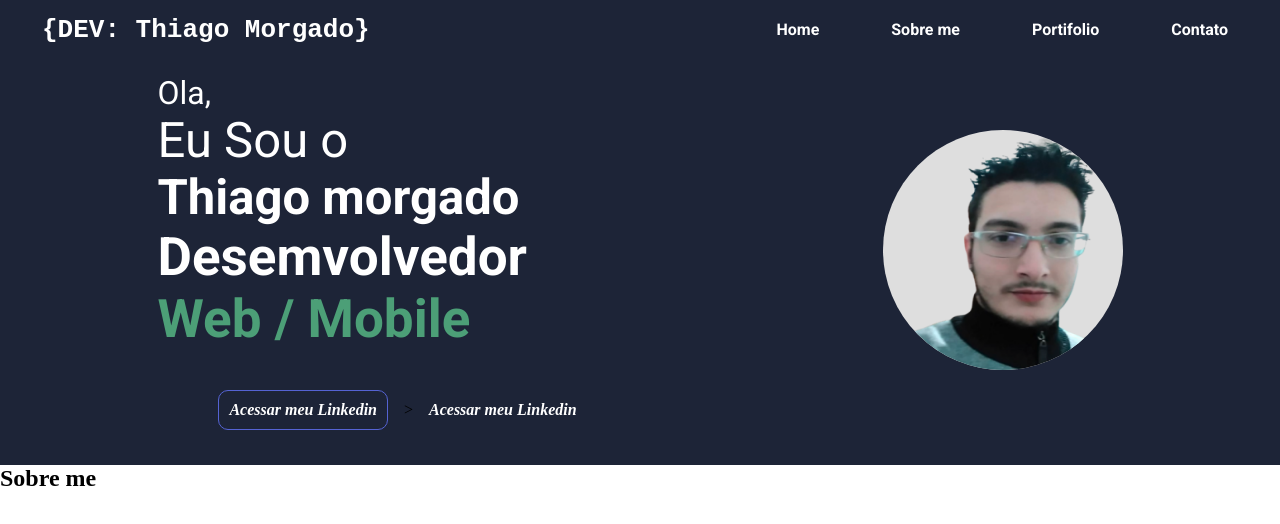
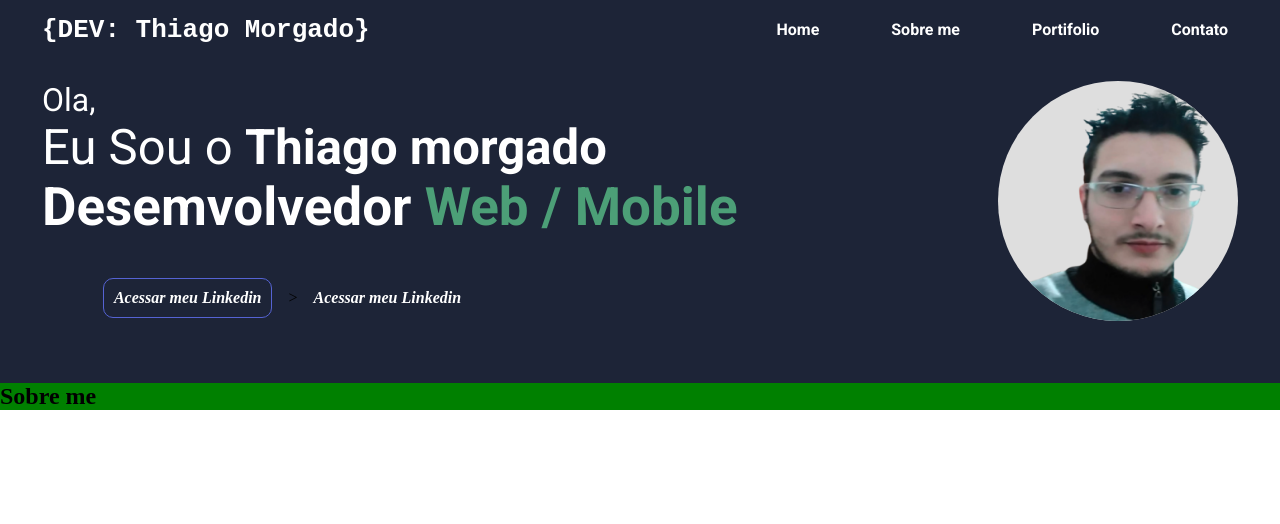
Before and after one commit to THIAGOMORGADO/portifolio_web_mobile, a plain HTML site: page index.html in a window 1280 px wide. Drawn offline with Linux system fonts and the light colour scheme.

Commit message:
refaturando header

```diff
--- a/index.html
+++ b/index.html
@@ -29,9 +29,9 @@
           <div class="main-content">
             <div class="left">
               <h3>Ola,</h3>
-              <h2>Eu Sou o <br> <strong>Thiago morgado</strong></h2>
+              <h2>Eu Sou o <strong>Thiago morgado</strong></h2>
               <h1>
-                Desemvolvedor <br> <span class="web">Web /</span>
+                Desemvolvedor <span class="web">Web /</span>
                 <span class="mobile">Mobile</span>
               </h1>
               <div class="brtnArea">
@@ -59,6 +59,7 @@
     </div>
 
     <div class="article-container">
+
       <div class="article-content">
         <article>
           <h1>Sobre me</h1>
--- a/styles.css
+++ b/styles.css
@@ -31,7 +31,7 @@ header {
   margin-right: 2rem;
 }
 nav {
-  font-family: 'Roboto', sans-serif;
+  font-family: "Roboto", sans-serif;
 }
 nav li {
   display: inline-block;
@@ -47,19 +47,16 @@ main {
   background-color: #1d2437;
   height: 32rem;
 }
-.content-main {
-  display: flex;
-  max-width: 1440px;
-  margin: 0 auto;
-}
 
 .main-content {
   max-width: 1440px;
   margin: 0 auto;
   display: flex;
-  justify-content: space-around;
-  padding: 10px;
-  margin: 15px;
+  justify-content: space-between;
+  margin-top: 2rem;
+  margin-left: 2rem;
+  margin-right: 2rem;
+  margin-bottom: 3rem;
 }
 .main-content h3 {
   color: #fff;
@@ -88,7 +85,6 @@ main {
 .mobile {
   color: #4c9f77;
   font-family: Roboto;
-
 }
 .web {
   color: #4c9f77;
@@ -135,3 +131,13 @@ main {
   background-color: #dedede;
   border-radius: 50%;
 }
+
+.article-container {
+  width: 100vw;
+  background-color: red;
+}
+.article-content {
+  max-width: 1440px;
+  margin: 0 auto;
+  background-color: green;
+}
```
